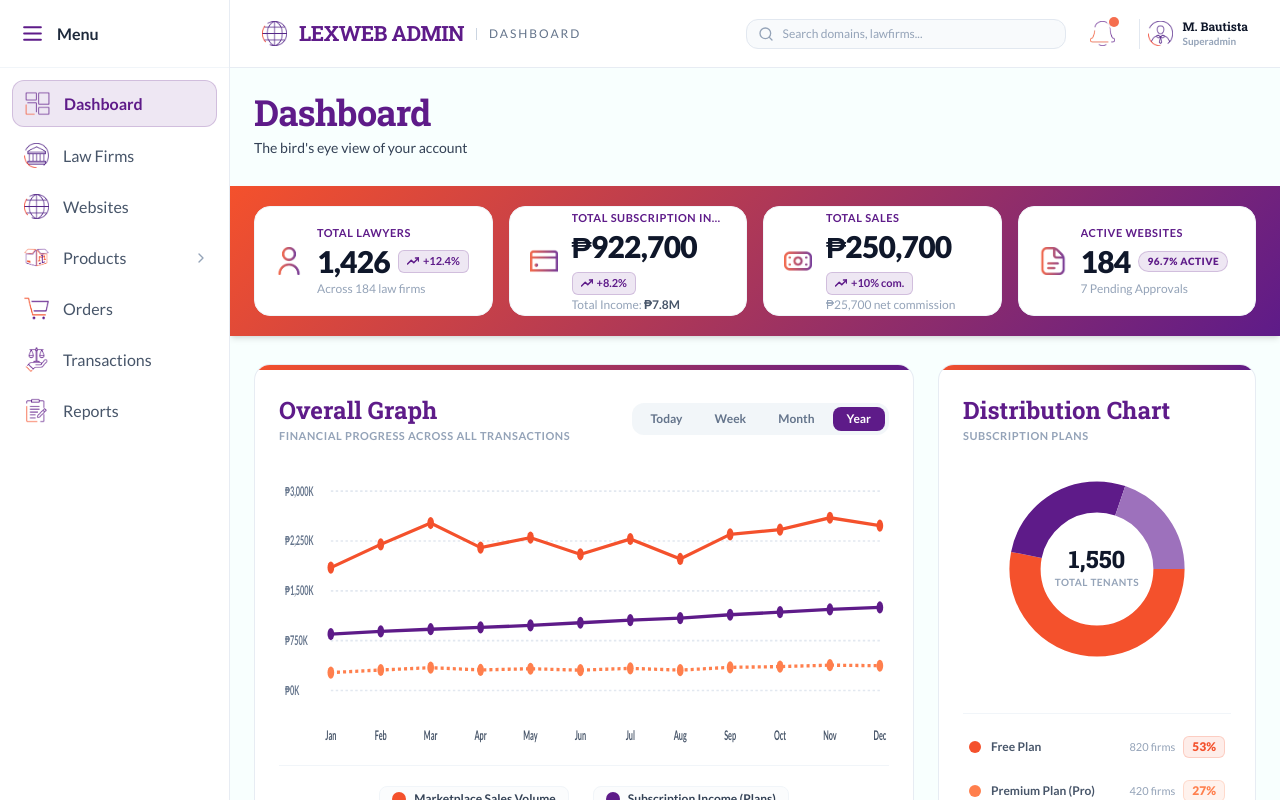
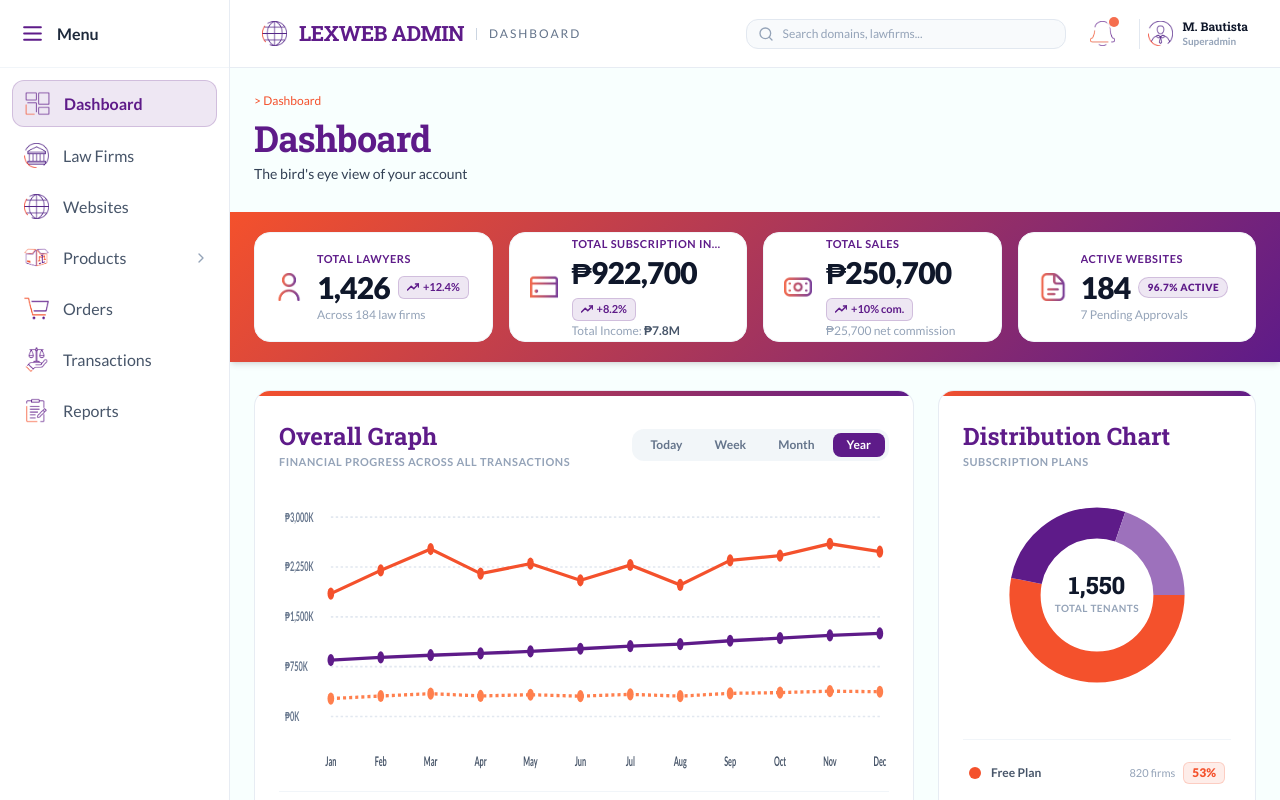
Before and after one commit to gjvlio/lexweb_admin, a React (Vite) app: page / in a window 1280 px wide. Shown: the top 800 px of the page. Built offline with nearby package versions, Linux system fonts and the light colour scheme.

Commit message:
Added breadcrumbs to missing pages

```diff
--- a/src/pages/Dashboard/Dashboard.jsx
+++ b/src/pages/Dashboard/Dashboard.jsx
@@ -148,6 +148,14 @@ export default function Dashboard() {
     <div className="space-y-7 font-sans pb-12 w-full">
       {/* 1. Page Title & Subtitle */}
       <div>
+        <div className="flex items-start justify-between gap-6 mb-2">
+          <span
+            className="font-sans hover:underline cursor-pointer"
+            style={{ fontSize: 12, color: '#F4512C' }}
+          >
+            &gt; Dashboard
+          </span>
+        </div>
         <h1 className="text-4xl font-heading font-bold text-[#5E1B89] tracking-tight">
           Dashboard
         </h1>
--- a/src/pages/Orders/OrdersPage.jsx
+++ b/src/pages/Orders/OrdersPage.jsx
@@ -190,6 +190,15 @@ export default function OrdersPage() {
 
   return (
     <div className="relative -left-8 w-[calc(100%+4rem)] h-full text-gray-500">
+      <div className="px-10 pt-[18px] pb-4 flex items-start justify-between gap-6">
+        <span
+          className="font-sans hover:underline cursor-pointer"
+          style={{ fontSize: 12, color: '#F4512C' }}
+        >
+          &gt; Orders
+        </span>
+      </div>
+
       {/* Header */}
       <div className="w-full flex border-y border-gray-500">
         <div className="min-w-0 flex-1 flex flex-col justify-center px-10 py-4 bg-brand-purple text-white">
--- a/src/pages/Products/ProductsMainPage.jsx
+++ b/src/pages/Products/ProductsMainPage.jsx
@@ -44,9 +44,14 @@ export default function ProductsMainPage() {
       {/* Breadcrumb + Title + Search / Add row */}
       <div className="flex flex-wrap items-start justify-between gap-4">
         <div className="space-y-1.5">
-          <nav aria-label="Breadcrumb" className="flex items-center gap-1.5 text-xs font-sans">
-            <span className="text-brand-purple font-semibold">Products</span>
-          </nav>
+          <div className="flex items-start justify-between gap-6 mb-2">
+            <span
+              className="font-sans hover:underline cursor-pointer"
+              style={{ fontSize: 12, color: '#F4512C' }}
+            >
+              &gt; Products
+            </span>
+          </div>
           <h1 className="font-heading text-4xl font-bold tracking-tight text-brand-purple">
             Products
           </h1>
--- a/src/pages/Products/Subscriptions.jsx
+++ b/src/pages/Products/Subscriptions.jsx
@@ -285,7 +285,7 @@ function InclusionFormModal({ isOpen, onClose, onSave, feature = null }) {
         <form onSubmit={handleSubmit} className="px-6 py-4 space-y-4">
           <div>
             <label className="block text-xs font-semibold text-slate-500 mb-1.5">
-            Name:
+              Name:
             </label>
             <input
               type="text"
@@ -962,11 +962,10 @@ function EditPlanModal({ plan, isOpen, onClose, onSave, onDelete, features }) {
                     className="flex items-center gap-3 cursor-pointer group select-none"
                   >
                     <div
-                      className={`w-5 h-5 rounded-full flex items-center justify-center transition-colors ${
-                        isChecked
+                      className={`w-5 h-5 rounded-full flex items-center justify-center transition-colors ${isChecked
                           ? 'bg-brand-purple text-white'
                           : 'border border-slate-300 bg-white group-hover:border-slate-400'
-                      }`}
+                        }`}
                     >
                       {isChecked && <Check className="w-3.5 h-3.5 stroke-[3]" />}
                     </div>
@@ -1110,7 +1109,7 @@ export default function Subscriptions() {
             <span className="text-brand-purple font-semibold">Subscriptions</span>
           </nav>
 
-          <h1 className="text-3xl font-heading font-bold text-brand-purple leading-tight">
+          <h1 className="text-4xl font-heading font-bold text-brand-purple tracking-tight">
             Subscriptions
           </h1>
         </div>
```
